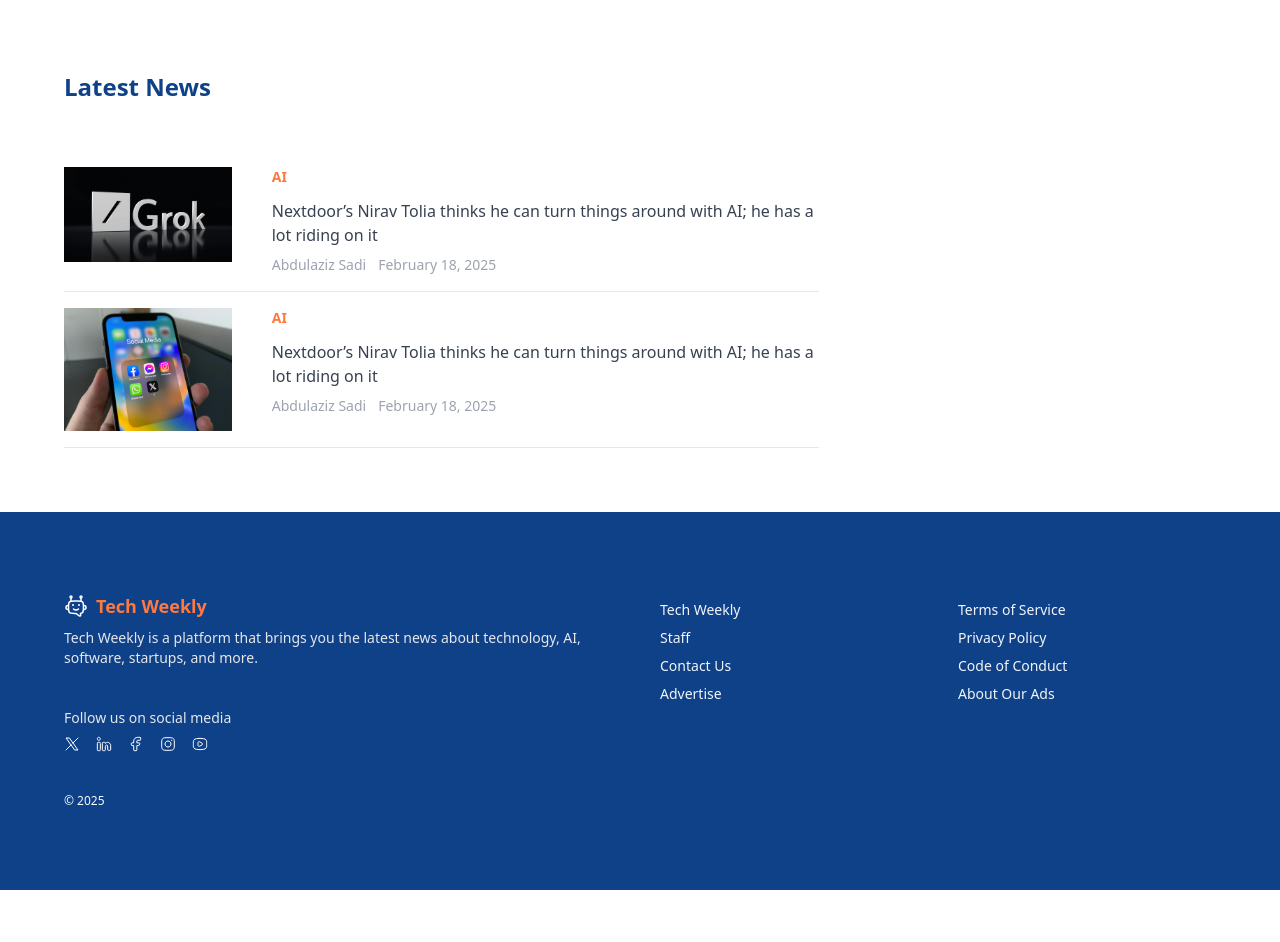
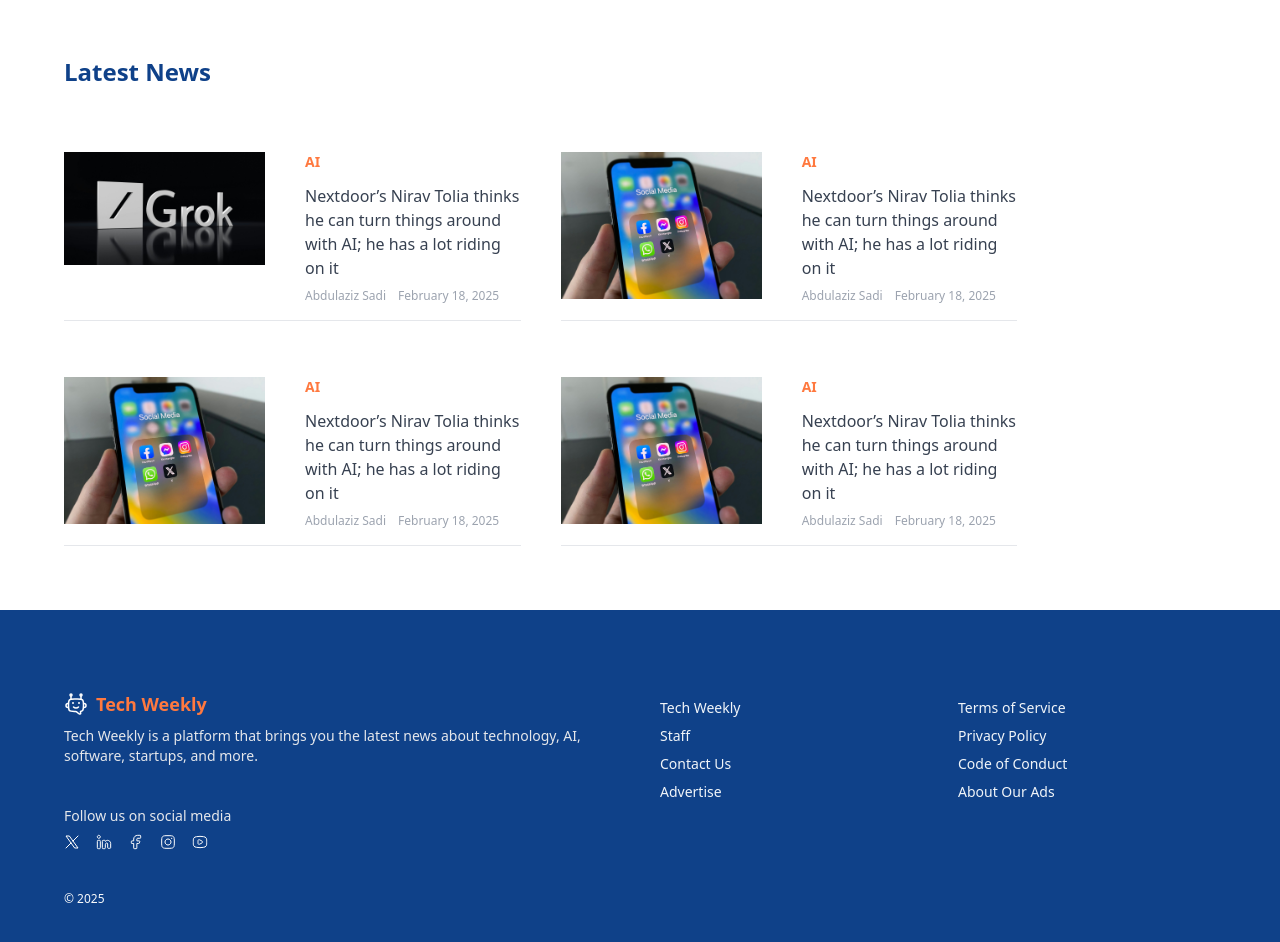
Before and after one commit to kitindi/tech_blogger, a Next.js app: page / in a window 1280 px wide. Shown: the part 720-1662 px from the top of the page. Before the commit the page ends 1610 px from the top, so only its background shows below. Built offline with nearby package versions, Linux system fonts and the light colour scheme.

Commit message:
created auth routes

```diff
--- a/app/blog/[postId]/page.jsx
+++ b/app/blog/[postId]/page.jsx
@@ -7,7 +7,7 @@
     <div className="w-full px-4 md:px-0">
       <div className="w-full grid grid-cols-12">
         <div className="col-span-12 md:col-span-6 relative">
-          <Image src={assets[0].headerImage} alt="Blog Post" />
+          <Image src={assets.headerImage[0]} alt="Blog Post" />
           <div className="absolute top-0 left-0 right-0 bottom-0 bg-[#f2f8ff] opacity-10"></div>
         </div>
         <div className="col-span-12 md:col-span-6 bg-[#0f4189] flex justify-center items-center p-8 md:px-16 md:py-0">
--- /dev/null
+++ b/app/login/page.jsx
@@ -0,0 +1,77 @@
+import Link from "next/link";
+import React from "react";
+
+const Login = () => {
+  return (
+    <section classNameName="w-full py-32">
+      <div classNameName="w-full max-w-6xl mx-auto">
+        <div className="flex min-h-full flex-col justify-center px-6 py-12 lg:px-8">
+          <div className="sm:mx-auto sm:w-full sm:max-w-sm">
+            <h2 className="mt-10 text-center text-2xl/9 font-bold tracking-tight text-gray-900">Sign as Author</h2>
+          </div>
+
+          <div className="mt-10 sm:mx-auto sm:w-full sm:max-w-sm">
+            <form className="space-y-6" action="#" method="POST">
+              <div>
+                <label for="email" className="block text-sm/6 font-medium text-gray-900">
+                  Email address
+                </label>
+                <div className="mt-2">
+                  <input
+                    type="email"
+                    name="email"
+                    id="email"
+                    autocomplete="email"
+                    required
+                    className="block w-full rounded-md bg-white px-3 py-2 text-base text-gray-900 outline-1 -outline-offset-1 border border-gray-400  placeholder:text-gray-400  focus:outline-none  sm:text-sm/6"
+                  />
+                </div>
+              </div>
+
+              <div>
+                <div className="flex items-center justify-between">
+                  <label for="password" className="block text-sm/6 font-medium text-gray-900">
+                    Password
+                  </label>
+                  <div className="text-sm">
+                    <a href="#" className="font-semibold text-[#0f4189]  hover:text-[#0f4189] ">
+                      Forgot password?
+                    </a>
+                  </div>
+                </div>
+                <div className="mt-2">
+                  <input
+                    type="password"
+                    name="password"
+                    id="password"
+                    autocomplete="current-password"
+                    required
+                    className="block w-full rounded-md bg-white px-3 py-2 text-base text-gray-900 outline-1 -outline-offset-1 border border-gray-400  placeholder:text-gray-400  focus:outline-none  sm:text-sm/6"
+                  />
+                </div>
+              </div>
+
+              <div>
+                <button
+                  type="submit"
+                  className="flex w-full justify-center rounded-md bg-[#0f4189] px-3 py-1.5 text-sm/6 font-semibold text-white shadow-xs hover:bg-[#0f4189]  focus-visible:outline-2 focus-visible:outline-offset-2 focus-visible:outline-[#0f4189]"
+                >
+                  Sign in
+                </button>
+              </div>
+            </form>
+
+            <p className="mt-10 text-center text-sm/6 text-gray-500">
+              Not a member?
+              <Link href="/register" className="font-semibold text-[#0f4189]  hover:text-[#0f4189] ml-3">
+                Create account
+              </Link>
+            </p>
+          </div>
+        </div>
+      </div>
+    </section>
+  );
+};
+
+export default Login;
--- /dev/null
+++ b/app/register/page.jsx
@@ -0,0 +1,77 @@
+import Link from "next/link";
+import React from "react";
+
+const Register = () => {
+  return (
+    <section classNameName="w-full py-32">
+      <div classNameName="w-full max-w-6xl mx-auto">
+        <div className="flex min-h-full flex-col justify-center px-6 py-12 lg:px-8">
+          <div className="sm:mx-auto sm:w-full sm:max-w-sm">
+            <h2 className="mt-10 text-center text-2xl/9 font-bold tracking-tight text-gray-900">Create Account</h2>
+          </div>
+
+          <div className="mt-10 sm:mx-auto sm:w-full sm:max-w-sm">
+            <form className="space-y-6" action="#" method="POST">
+              <div>
+                <label for="email" className="block text-sm/6 font-medium text-gray-900">
+                  Email address
+                </label>
+                <div className="mt-2">
+                  <input
+                    type="email"
+                    name="email"
+                    id="email"
+                    autocomplete="email"
+                    required
+                    className="block w-full rounded-md bg-white px-3 py-2 text-base text-gray-900 outline-1 -outline-offset-1 border border-gray-400  placeholder:text-gray-400  focus:outline-none  sm:text-sm/6"
+                  />
+                </div>
+              </div>
+
+              <div>
+                <div className="flex items-center justify-between">
+                  <label for="password" className="block text-sm/6 font-medium text-gray-900">
+                    Password
+                  </label>
+                  <div className="text-sm">
+                    <a href="#" className="font-semibold text-[#0f4189]  hover:text-[#0f4189] ">
+                      Forgot password?
+                    </a>
+                  </div>
+                </div>
+                <div className="mt-2">
+                  <input
+                    type="password"
+                    name="password"
+                    id="password"
+                    autocomplete="current-password"
+                    required
+                    className="block w-full rounded-md bg-white px-3 py-2 text-base text-gray-900 outline-1 -outline-offset-1 border border-gray-400  placeholder:text-gray-400  focus:outline-none  sm:text-sm/6"
+                  />
+                </div>
+              </div>
+
+              <div>
+                <button
+                  type="submit"
+                  className="flex w-full justify-center rounded-md bg-[#0f4189] px-3 py-1.5 text-sm/6 font-semibold text-white shadow-xs hover:bg-[#0f4189]  focus-visible:outline-2 focus-visible:outline-offset-2 focus-visible:outline-[#0f4189]"
+                >
+                  Sign in
+                </button>
+              </div>
+            </form>
+
+            <p className="mt-10 text-center text-sm/6 text-gray-500">
+              Already a member?
+              <Link href="/login" className="font-semibold text-[#0f4189]  hover:text-[#0f4189]  ml-3">
+                Log in
+              </Link>
+            </p>
+          </div>
+        </div>
+      </div>
+    </section>
+  );
+};
+
+export default Register;
--- a/components/Header.jsx
+++ b/components/Header.jsx
@@ -50,7 +50,7 @@
             <div className="w-full col-span-12 md:col-span-7 py-4">
               <div className="relative w-full">
                 <h3 className="text-[#ff793f] font-medium text-lg mb-3">AI</h3>
-                <Image src={assets.headerImage[0]} alt="header image" className="w-full object-cover rounded-sm" />
+                <Image src={assets.headerImage[0]} alt="header image" className=" object-cover rounded-sm w-" width={600} />
                 <div className="absolute left-0 bottom-0 right-0  py-10 px-5">
                   <Link href="/blog/1" className="text-4xl font-bold text-white hover:underline no-underline">
                     Elon Musk’s xAI releases its latest flagship model, Grok 3
@@ -71,7 +71,7 @@
                       <path
                         d="M2.5 12C2.5 7.52166 2.5 5.28249 3.89124 3.89124C5.28249 2.5 7.52166 2.5 12 2.5C16.4783 2.5 18.7175 2.5 20.1088 3.89124C21.5 5.28249 21.5 7.52166 21.5 12C21.5 16.4783 21.5 18.7175 20.1088 20.1088C18.7175 21.5 16.4783 21.5 12 21.5C7.52166 21.5 5.28249 21.5 3.89124 20.1088C2.5 18.7175 2.5 16.4783 2.5 12Z"
                         stroke="currentColor"
-                        stroke-width="1.5"
+                        strokeWidth="1.5"
                       />
                     </svg>
                   </div>
--- a/components/Latest.jsx
+++ b/components/Latest.jsx
@@ -11,11 +11,11 @@
       </div>
       <div className="w-full max-w-6xl mx-auto">
         <div className="w-full grid grid-cols-12 gap-10 pt-12">
-          <div className="col-span-12 md:col-span-8  ">
+          <div className="col-span-12 md:col-span-10 md:grid md:grid-cols-12 md:gap-10  ">
             {/* post card */}
-            <div className="py-4 border-b border-gray-200 flex item-start gap-10">
+            <div className="py-4 border-b border-gray-200 flex item-center gap-10 md:col-span-6">
               <div>
-                <Image src={assets.headerImage[1]} alt="Grock Image" width={200} height={200} />
+                <Image src={assets.headerImage[1]} alt="Grock Image" className="w-[38rem] h-auto" />
               </div>
               <div className=" flex-grow">
                 <p className="text-sm font-semibold text-[#ff793f] mb-3">AI</p>
@@ -23,16 +23,16 @@
                 <Link href="/blog/1" className="text-gray-700 font-medium hover:underline no-underline hover:underline-blue">
                   Nextdoor’s Nirav Tolia thinks he can turn things around with AI; he has a lot riding on it
                 </Link>
-                <p className="text-gray-400 flex items-center gap-3 pt-2 text-sm">
+                <p className="text-gray-400 flex items-center gap-3 pt-2 text-xs">
                   <span>Abdulaziz Sadi</span>
                   <span>February 18, 2025</span>
                 </p>
               </div>
             </div>
             {/* post card */}
-            <div className="py-4 border-b border-gray-200 flex item-start gap-10">
+            <div className="py-4 border-b border-gray-200 flex item-start gap-10 md:col-span-6">
               <div>
-                <Image src={assets.headerImage[0]} alt="Grock Image" width={200} height={150} />
+                <Image src={assets.headerImage[0]} alt="Grock Image" className="w-[38rem] h-auto" />
               </div>
               <div className=" flex-grow">
                 <p className="text-sm font-semibold text-[#ff793f] mb-3">AI</p>
@@ -40,14 +40,46 @@
                 <Link href="/blog/1" className="text-gray-700 font-medium hover:underline no-underline hover:underline-blue">
                   Nextdoor’s Nirav Tolia thinks he can turn things around with AI; he has a lot riding on it
                 </Link>
-                <p className="text-gray-400 flex items-center gap-3 pt-2 text-sm">
+                <p className="text-gray-400 flex items-center gap-3 pt-2 text-xs">
+                  <span>Abdulaziz Sadi</span>
+                  <span>February 18, 2025</span>
+                </p>
+              </div>
+            </div>
+            <div className="py-4 border-b border-gray-200 flex item-start gap-10 md:col-span-6">
+              <div>
+                <Image src={assets.headerImage[0]} alt="Grock Image" className="w-[38rem] h-auto" />
+              </div>
+              <div className=" flex-grow">
+                <p className="text-sm font-semibold text-[#ff793f] mb-3">AI</p>
+
+                <Link href="/blog/1" className="text-gray-700 font-medium hover:underline no-underline hover:underline-blue">
+                  Nextdoor’s Nirav Tolia thinks he can turn things around with AI; he has a lot riding on it
+                </Link>
+                <p className="text-gray-400 flex items-center gap-3 pt-2 text-xs">
+                  <span>Abdulaziz Sadi</span>
+                  <span>February 18, 2025</span>
+                </p>
+              </div>
+            </div>
+            <div className="py-4 border-b border-gray-200 flex item-start gap-10 md:col-span-6">
+              <div>
+                <Image src={assets.headerImage[0]} alt="Grock Image" className="w-[38rem] h-auto" />
+              </div>
+              <div className=" flex-grow">
+                <p className="text-sm font-semibold text-[#ff793f] mb-3">AI</p>
+
+                <Link href="/blog/1" className="text-gray-700 font-medium hover:underline no-underline hover:underline-blue">
+                  Nextdoor’s Nirav Tolia thinks he can turn things around with AI; he has a lot riding on it
+                </Link>
+                <p className="text-gray-400 flex items-center gap-3 pt-2 text-xs">
                   <span>Abdulaziz Sadi</span>
                   <span>February 18, 2025</span>
                 </p>
               </div>
             </div>
           </div>
-          <div className="col-span-12 md:col-span-4"></div>
+          <div className="col-span-12 md:col-span-2"></div>
         </div>
       </div>
     </section>
```
Also changed, not shown: app/contact-us/page.jsx (+7 -2 lines), app/login/layout.js (added, +14 -0 lines), app/register/layout.js (added, +14 -0 lines), components/NavBar.jsx (+7 -4 lines).
